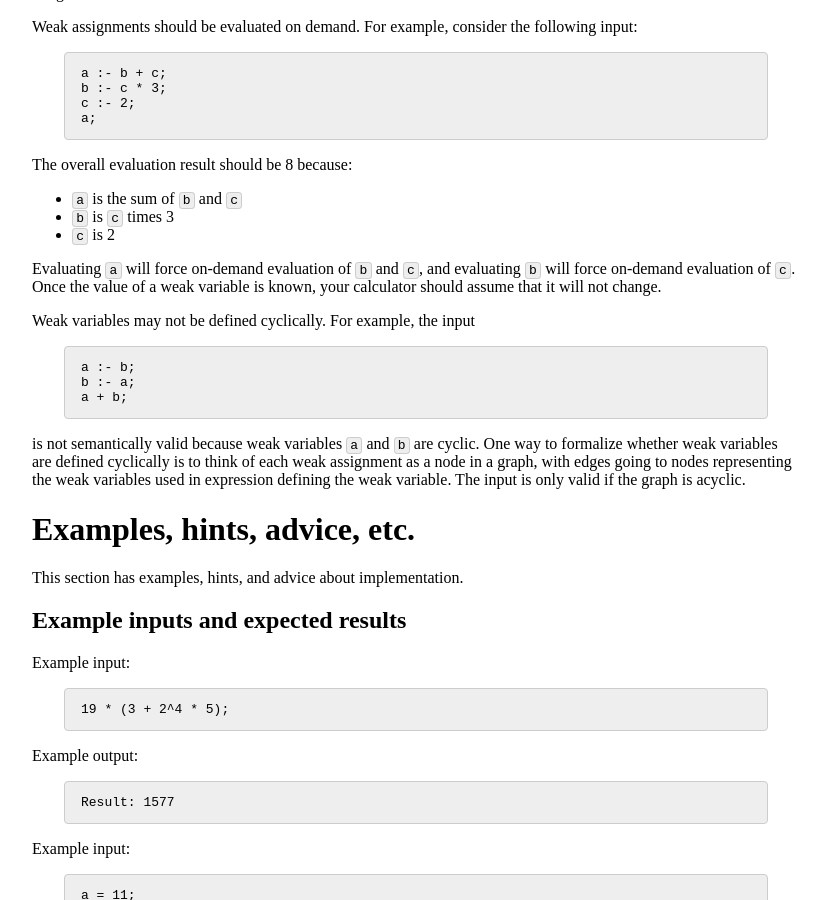
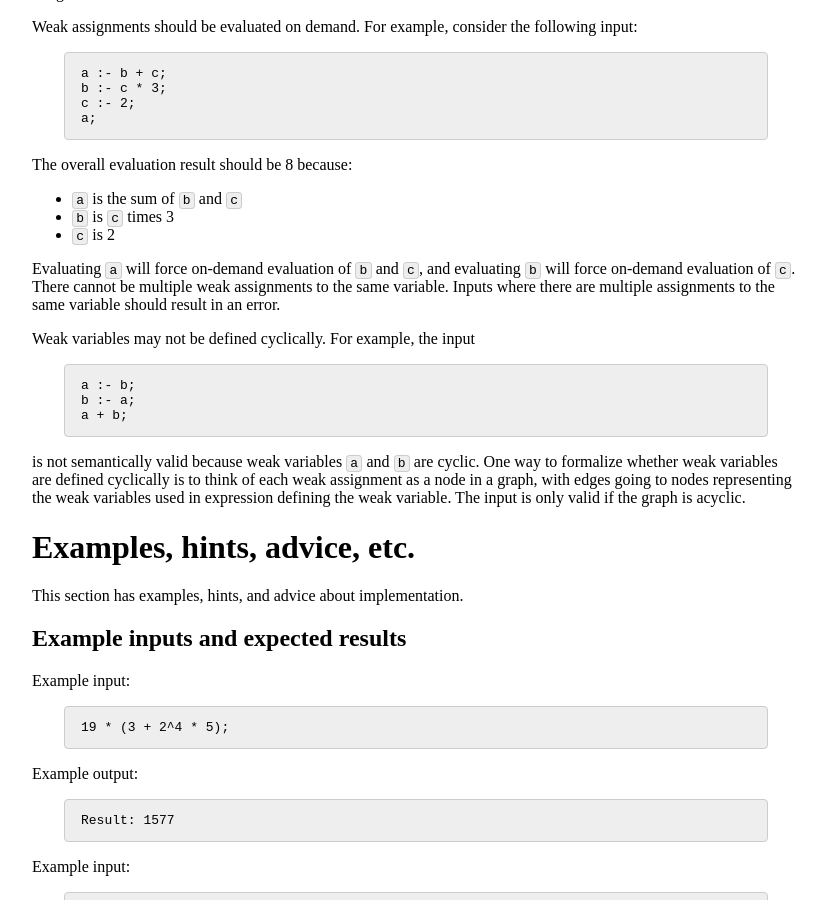
Before and after one commit to jhucompilers/fall2020, a Jekyll site: the page built from assign/assign01.md, in a window 1280 px wide and 900 px high, scrolled down 3981 px. Shown: the whole window, without its empty margins (224-1050 px from the left). Built offline with Jekyll 4.4.1, drawn with Linux system fonts in a browser that asks for light colours.

Commit message:
Update how weak re-assignment works.

```diff
--- a/assign/assign01.md
+++ b/assign/assign01.md
@@ -187,7 +187,7 @@ The overall evaluation result should be 8 because:
 * `b` is `c` times 3
 * `c` is 2
 
-Evaluating `a` will force on-demand evaluation of `b` and `c`, and evaluating `b` will force on-demand evaluation of `c`.  Once the value of a weak variable is known, your calculator should assume that it will not change.
+Evaluating `a` will force on-demand evaluation of `b` and `c`, and evaluating `b` will force on-demand evaluation of `c`. There cannot be multiple weak assignments to the same variable. Inputs where there are multiple assignments to the same variable should result in an error.
 
 Weak variables may not be defined cyclically.  For example, the input
 
```
